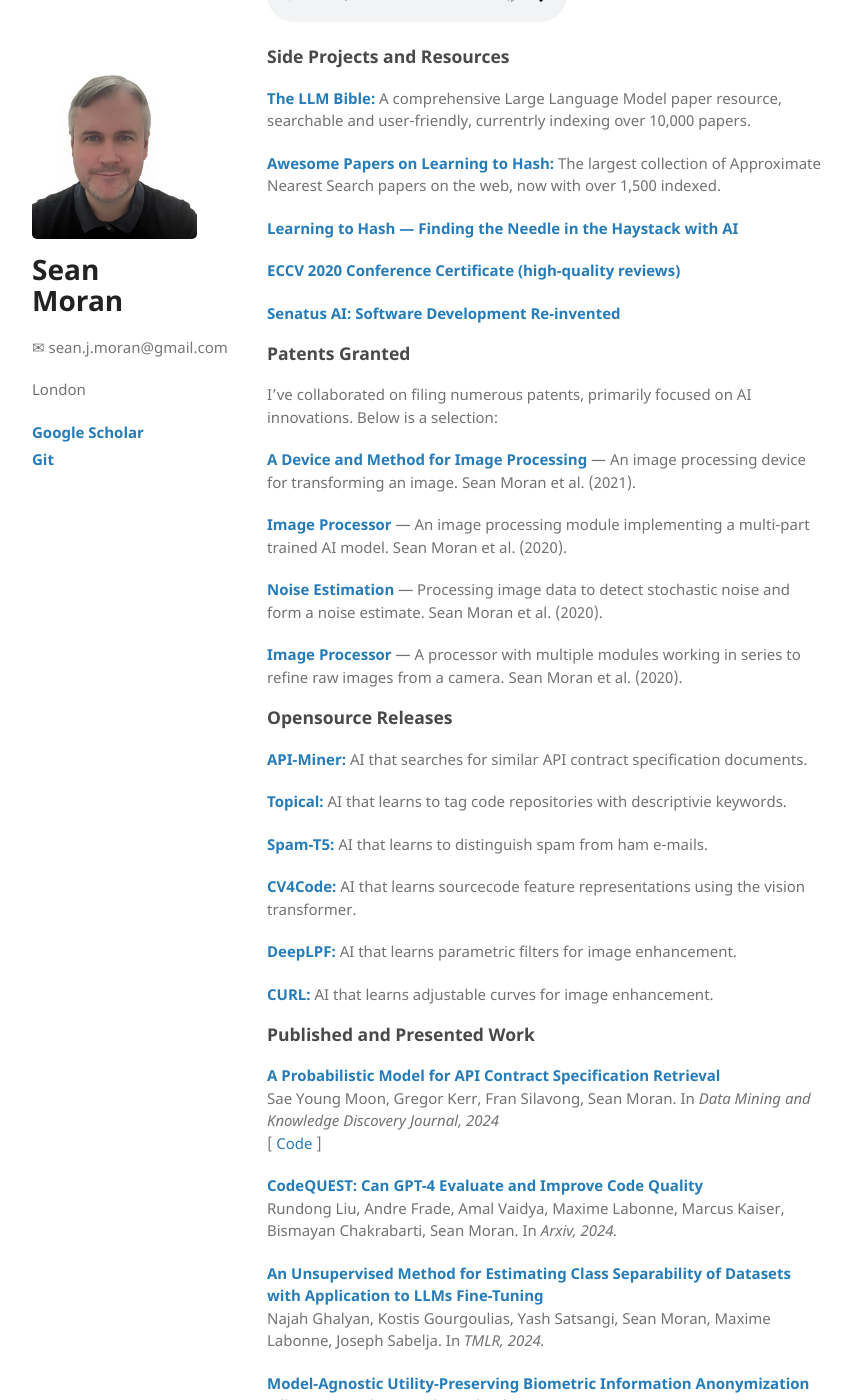
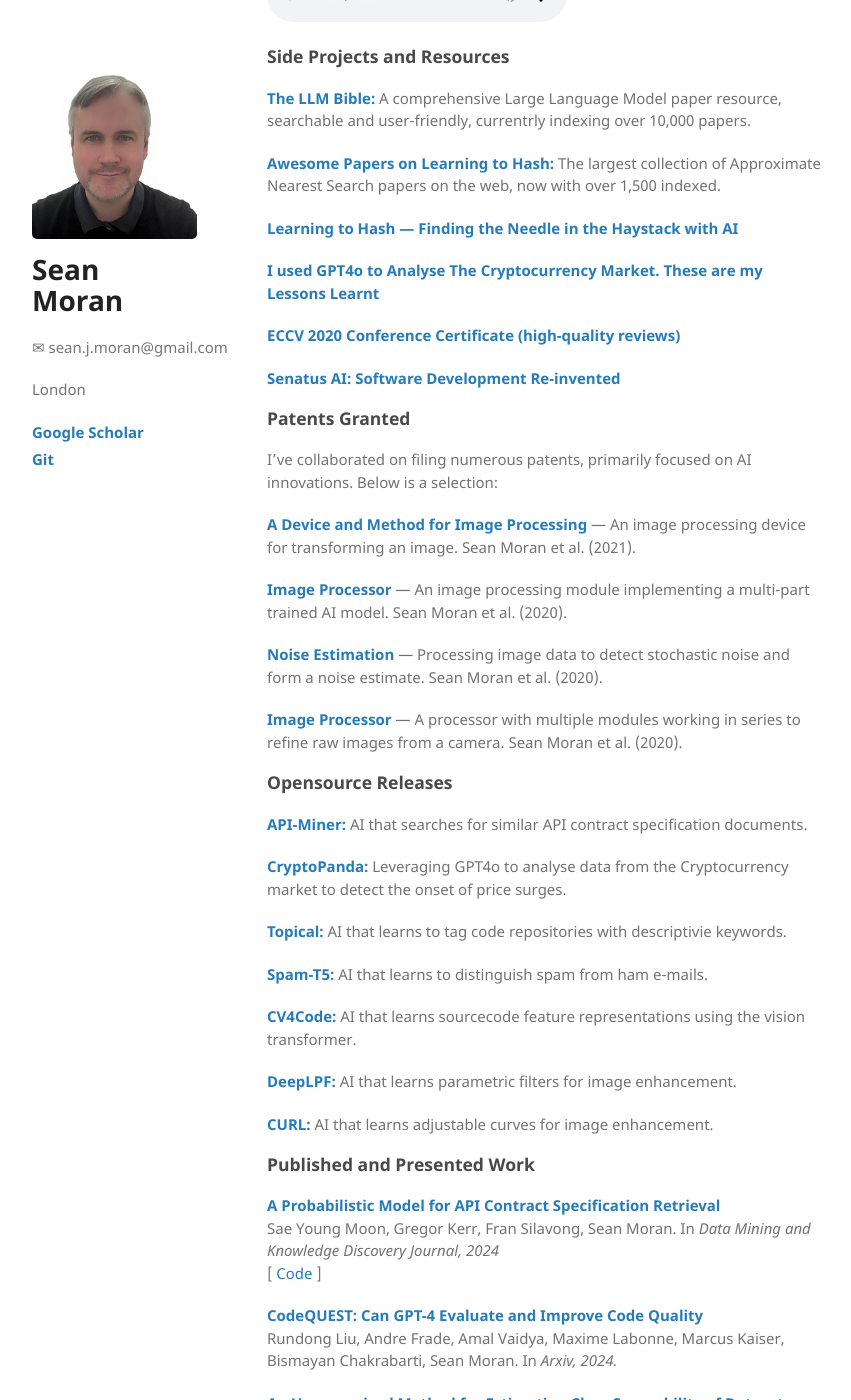
Before and after one commit to sjmoran/sjmoran.github.io, a Jekyll site: the page built from index.html, in a window 1280 px wide and 1400 px high, scrolled down 468 px. Shown: the whole window, without its empty margins (26-877 px from the left). Built offline with Jekyll 4.4.1, drawn with Linux system fonts in a browser that asks for light colours.

Commit message:
Update index.html

```diff
--- a/index.html
+++ b/index.html
@@ -29,6 +29,8 @@
 
 <p><strong><a target="_blank" href="https://medium.com/@sean.j.moran/learning-to-hash-finding-the-needle-in-the-haystack-with-ai-24a15f85de0e">Learning to Hash — Finding the Needle in the Haystack with AI</a></strong></p>
 
+<p><strong><a target="_blank" href="https://medium.com/@sean.j.moran/i-used-gpt4o-to-analyse-the-cryptocurrency-market-these-are-my-lessons-learnt-1429d0d9eea0">I used GPT4o to Analyse The Cryptocurrency Market. These are my Lessons Learnt</a></strong></p>
+
 <p><strong><a target="_blank" href="./pdfs/eccv2020-reviewer-certificate.pdf">ECCV 2020 Conference Certificate (high-quality reviews)</a></strong></p>
 
 <p><strong><a target="_blank" href="https://www.jpmorgan.com/technology/technology-blog/senatus-ai">Senatus AI: Software Development Re-invented</a></strong></p>
@@ -47,8 +49,9 @@
 
 <h3 id="opensource-releases">Opensource Releases</h3>
 
-<p><strong><a target="_blank" href="https://github.com/jpmorganchase/api-miner">
-API-Miner: </a></strong>AI that searches for similar API contract specification documents.</p>
+<p><strong><a target="_blank" href="https://github.com/jpmorganchase/api-miner">API-Miner: </a></strong>AI that searches for similar API contract specification documents.</p>
+
+<p><strong><a target="_blank" href="https://github.com/sjmoran/crypto-panda">CryptoPanda: </a></strong> Leveraging GPT4o to analyse data from the Cryptocurrency market to detect the onset of price surges.</p>
 
 <p><strong><a target="_blank" href="https://github.com/jpmorganchase/topical">Topical: </a></strong> AI that learns to tag code repositories with descriptivie keywords.</p>
 
```
